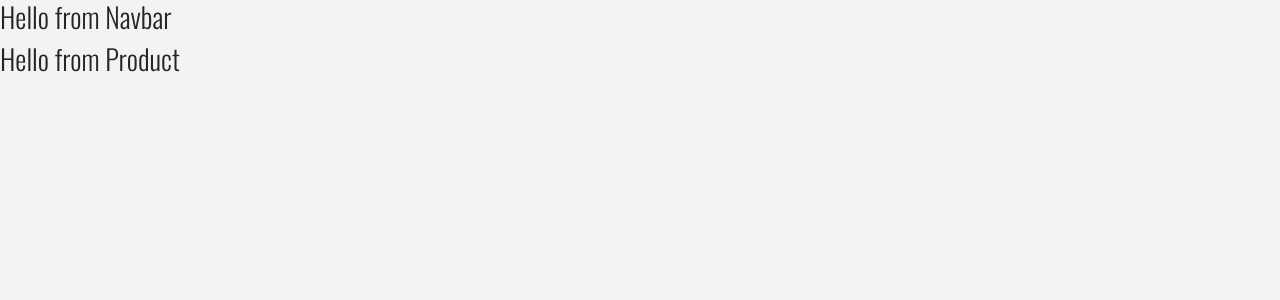
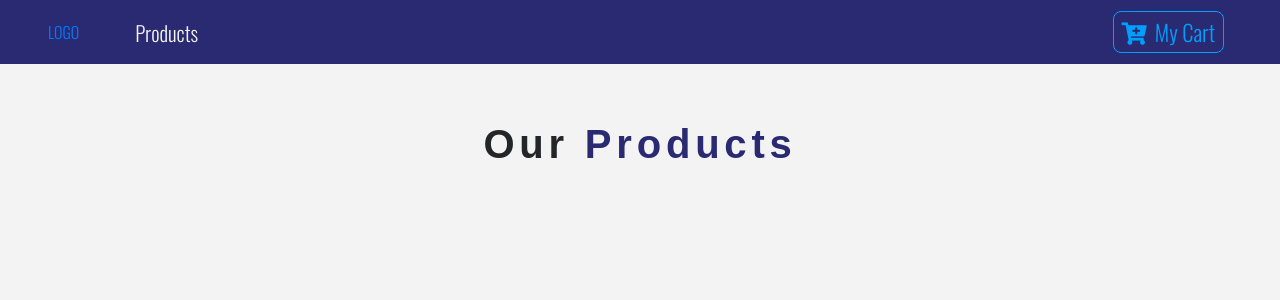
Before and after one commit to jseckman90/shop_frontend, a React (Create React App) app: page / in a window 1280 px wide. Shown: the top 300 px of the page. Built offline with nearby package versions, Linux system fonts and the light colour scheme; a web font is replaced by a local one.

Commit message:
nav set up with Links and some styling added

```diff
--- a/package.json
+++ b/package.json
@@ -12,6 +12,7 @@
     "react-router": "^5.2.0",
     "react-router-dom": "^5.2.0",
     "react-scripts": "4.0.1",
+    "styled-components": "^5.2.1",
     "web-vitals": "^0.2.4"
   },
   "scripts": {
--- /dev/null
+++ b/src/components/Button.js
@@ -0,0 +1,21 @@
+import styled from "styled-components";
+
+export const ButtonContainer = styled.button`
+  text-transform: capitalized;
+  font-size: 1.4rem;
+  background: transparent;
+  border: 0.05rem solid var(--lightBlue);
+  color: var(--lightBlue);
+  border-radius: 0.5rem;
+  padding: 0.2rem 0.5rem;
+  margin: 0.2rem 0.5rem 0.2rem 0;
+  cursor: pointer;
+  transition: all 0.25s ease-in-out;
+  &:hover {
+    background: var(--lightBlue);
+    color: var(--mainBlue);
+  }
+  &:focus {
+    outline: none;
+  }
+`;
--- a/src/components/Navbar.js
+++ b/src/components/Navbar.js
@@ -1,11 +1,40 @@
 import React from "react";
+import { Link } from "react-router-dom";
+import logo from "../logo.svg";
+import styled from "styled-components";
+import { ButtonContainer } from "./Button";
 
 const Navbar = (props) => {
   return (
-    <div>
-      <h3>Hello from Navbar</h3>
-    </div>
+    <NavWrapper className="navbar navbar-expand-sm navbar-dark px-sm-5">
+      <Link to="/">LOGO</Link>
+
+      <ul className="navbar-nav algin-items-center">
+        <li className=" nav-item ml-5">
+          <Link to="/" className="nav-link">
+            products
+          </Link>
+        </li>
+      </ul>
+      <Link to="/cart" className="ml-auto">
+        <ButtonContainer>
+          <span className="mr-2">
+            <i className="fas fa-cart-plus" />
+          </span>
+          My Cart
+        </ButtonContainer>
+      </Link>
+    </NavWrapper>
   );
 };
 
+const NavWrapper = styled.nav`
+  background: var(--mainBlue);
+  .nav-link {
+    color: var(--mainWhite) !important;
+    font-size: 1.3rem;
+    text-transform: capitalize;
+  }
+`;
+
 export default Navbar;
--- a/src/components/ProductList.js
+++ b/src/components/ProductList.js
@@ -1,11 +1,18 @@
 import React from "react";
 import Product from "./Product";
+import Title from "./Title";
 
 const ProductList = (props) => {
   return (
-    <div>
-      <Product />
-    </div>
+    <>
+      <div className="py-5">
+        <div className="container">
+          <Title name="our" title="products" />
+          <div className="row"></div>
+        </div>
+      </div>
+    </>
+    // <Product />
   );
 };
 
--- /dev/null
+++ b/src/components/Title.js
@@ -0,0 +1,18 @@
+import React from "react";
+
+const Title = ({ name, title }) => {
+  const state = {
+    products: [],
+  };
+  return (
+    <div className="row">
+      <div className="col-10 mx-auto my-2 text-center text-title">
+        <h1 className="text-capitalize font-weight-bold">
+          {name} <strong className="text-blue">{title}</strong>
+        </h1>
+      </div>
+    </div>
+  );
+};
+
+export default Title;
```
Also changed, not shown: 2 other files (tests, documents, lock files or other folders).
